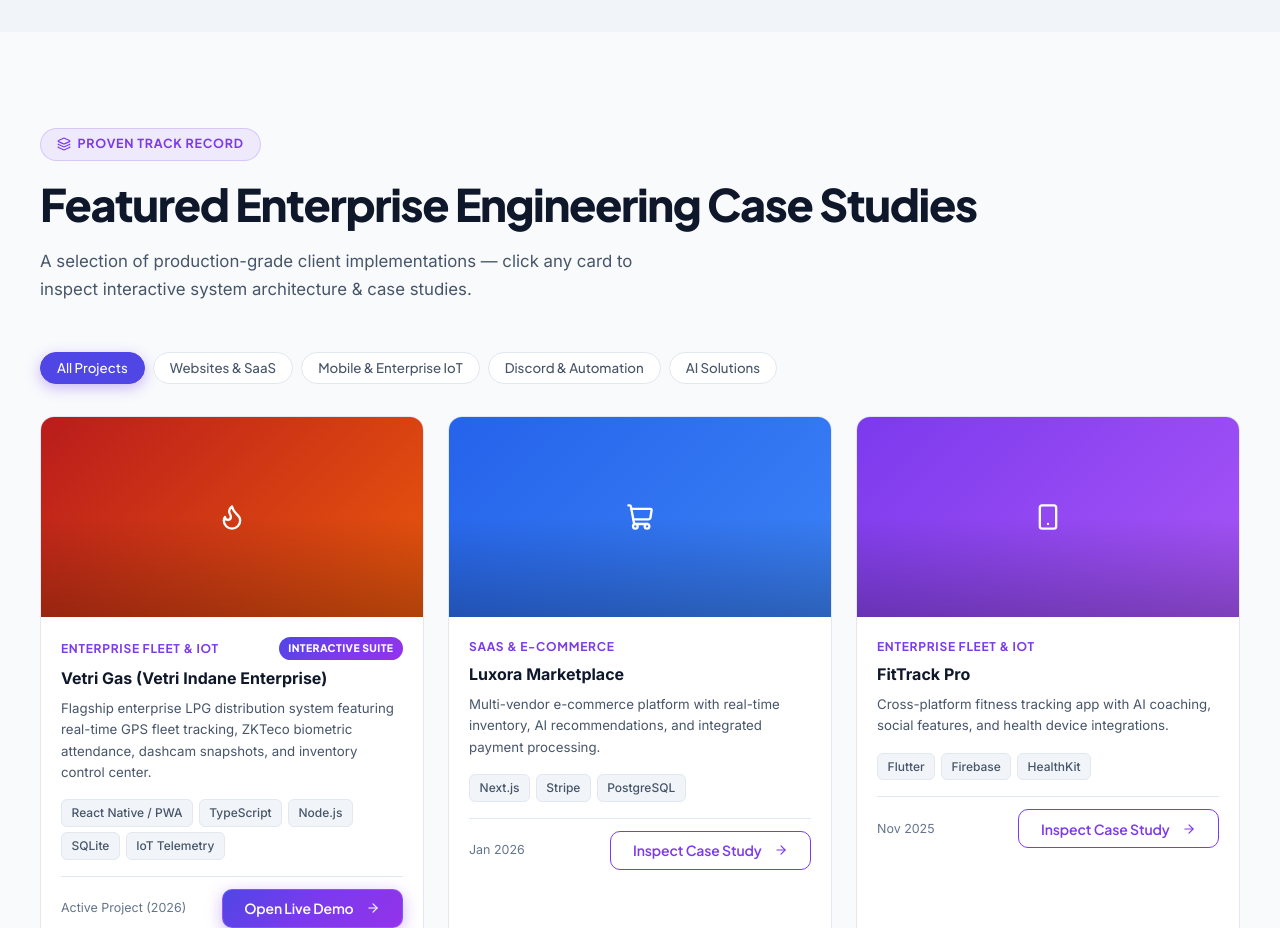
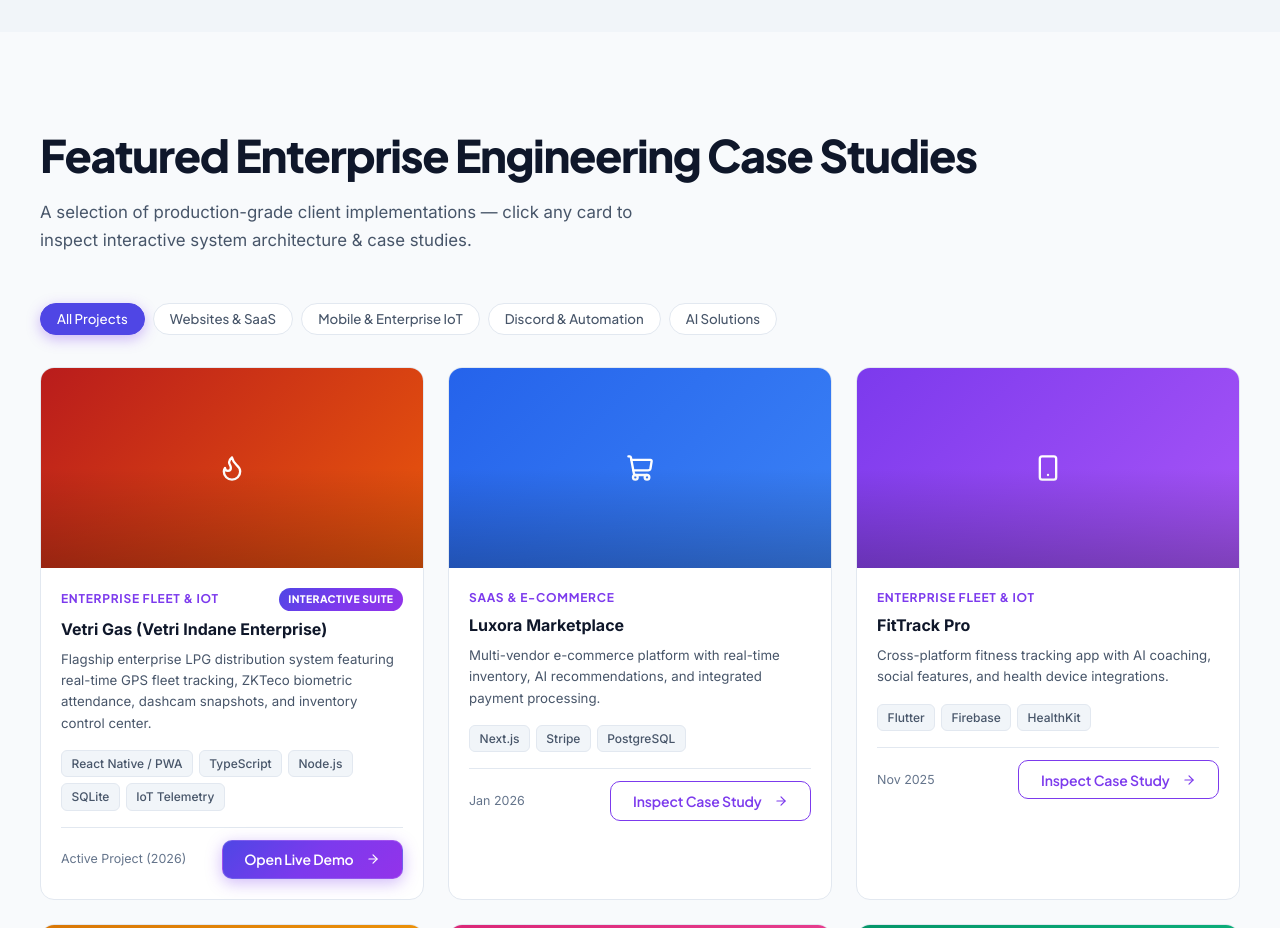
Before and after one commit to Tarun7358/rdkwebsite, a React (Vite) app in the folder frontend/: page / in a window 1280 px wide. Shown: the part 2900-3828 px from the top of the page. Built offline with nearby package versions, Linux system fonts and the light colour scheme; no server answers.

Commit message:
Remove Proven Track Record pill badge from Portfolio

```diff
--- a/frontend/src/components/public/Portfolio.tsx
+++ b/frontend/src/components/public/Portfolio.tsx
@@ -98,9 +98,6 @@
   return (
     <section id="portfolio">
       <div className="section-inner">
-        <div className="section-label" style={{ display: 'inline-flex', alignItems: 'center', gap: '0.4rem' }}>
-          <Layers size={14} /> Proven Track Record
-        </div>
         <h2 className="section-title">Featured Enterprise Engineering Case Studies</h2>
         <p className="section-sub">
           A selection of production-grade client implementations — click any card to inspect interactive system architecture & case studies.
```
